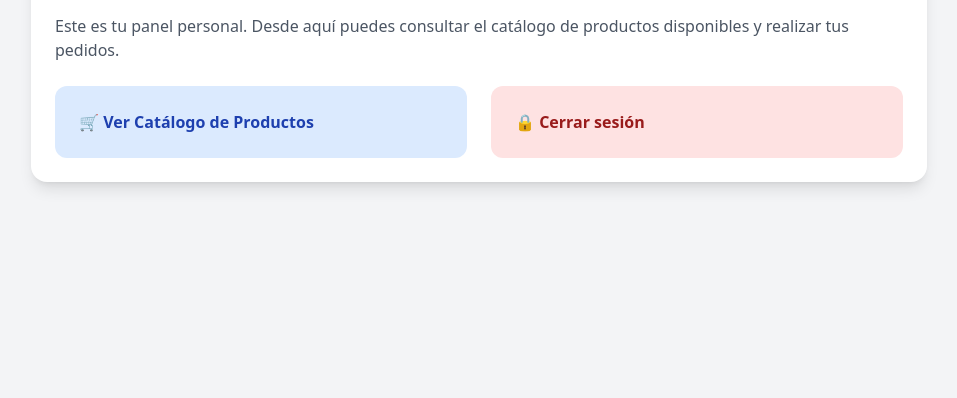
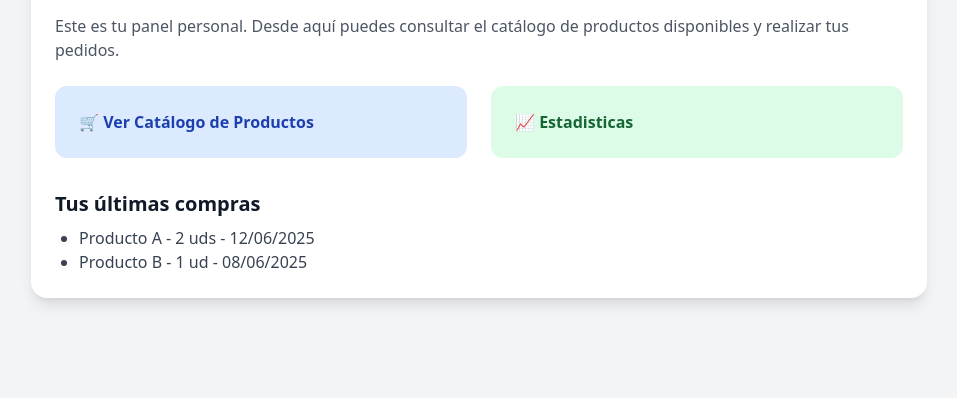
Before and after one commit to danipoav/Python_ProyectoFinal, a Flask app: template app/templates/homeCliente.html in a window 1280 px wide. Shown: the part 202-600 px from the top of the page, without its empty margins (161-1118 px from the left). Run offline with Flask 3, Linux system fonts and the light colour scheme; the template is opened without the code that fills it, so the values that code supplies are empty; some libraries are stand-ins or nearby versions.

Commit message:
Adding client graphics

```diff
--- a/app/templates/homeCliente.html
+++ b/app/templates/homeCliente.html
@@ -16,13 +16,11 @@
             🛒 Ver Catálogo de Productos
         </a>
 
-        <a href="{{ url_for('main.logout') }}" class="p-6 bg-red-100 hover:bg-red-200 text-red-800 font-semibold rounded-xl transition">
-            🔒 Cerrar sesión
+        <a href="{{ url_for('main.estadisticas') }}" class="p-6 bg-green-100 hover:bg-green-200 text-green-800 font-semibold rounded-xl transition">
+            📈 Estadisticas
         </a>
     </div>
 
-    <!-- Más secciones opcionales -->
-    {#
     <div class="mt-8">
         <h2 class="text-xl font-bold mb-2">Tus últimas compras</h2>
         <ul class="list-disc ml-6 text-gray-700">
@@ -30,6 +28,6 @@
             <li>Producto B - 1 ud - 08/06/2025</li>
         </ul>
     </div>
-    #}
+
 </div>
 {% endblock %}
```
Also changed, not shown: app/templates/ventas.html (+4 -10 lines), instance/db.sqlite3.
